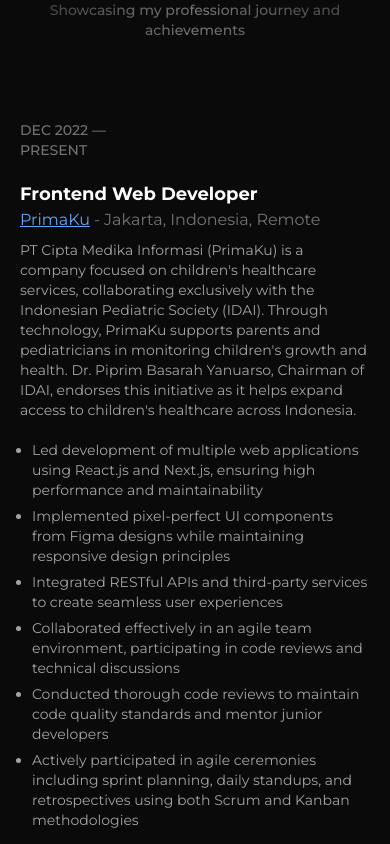
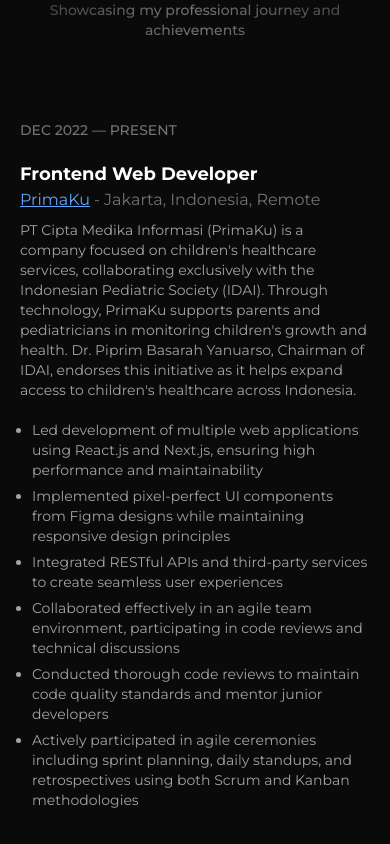
Before and after one commit to yeremiaChris/portfolio-revamp, a Next.js app: page / in a window 390 px wide. Shown: the part 1860-2704 px from the top of the page. Built offline with nearby package versions, Linux system fonts and the light colour scheme; a web font is replaced by a local one.

Commit message:
feat: update style

```diff
--- a/app/components/Experience.tsx
+++ b/app/components/Experience.tsx
@@ -29,13 +29,13 @@
   description,
   responsibilities,
 }: ExperienceItemProps) => (
-  <div className="grid md:grid-cols-4 gap-5 md:gap-10">
+  <div className="flex flex-col md:grid md:grid-cols-4 gap-5 md:gap-10">
     <motion.div
       initial={{ opacity: 0, x: -20 }}
       whileInView={{ opacity: 1, x: 0 }}
       viewport={{ once: true }}
       transition={{ duration: 0.6, delay: 0.4 }}
-      className="col-span-1"
+      className="md:col-span-1"
     >
       <h2 className="text-neutral-500 uppercase text-sm font-medium">{date}</h2>
     </motion.div>
@@ -47,7 +47,7 @@
       className="col-span-3"
     >
       <h2 className="text-lg font-bold">{title}</h2>
-      <div className="flex gap-1 items-center text-neutral-500">
+      <div className="flex gap-1 items-start text-neutral-500">
         <Link
           href={company.url}
           target="_blank"
```
